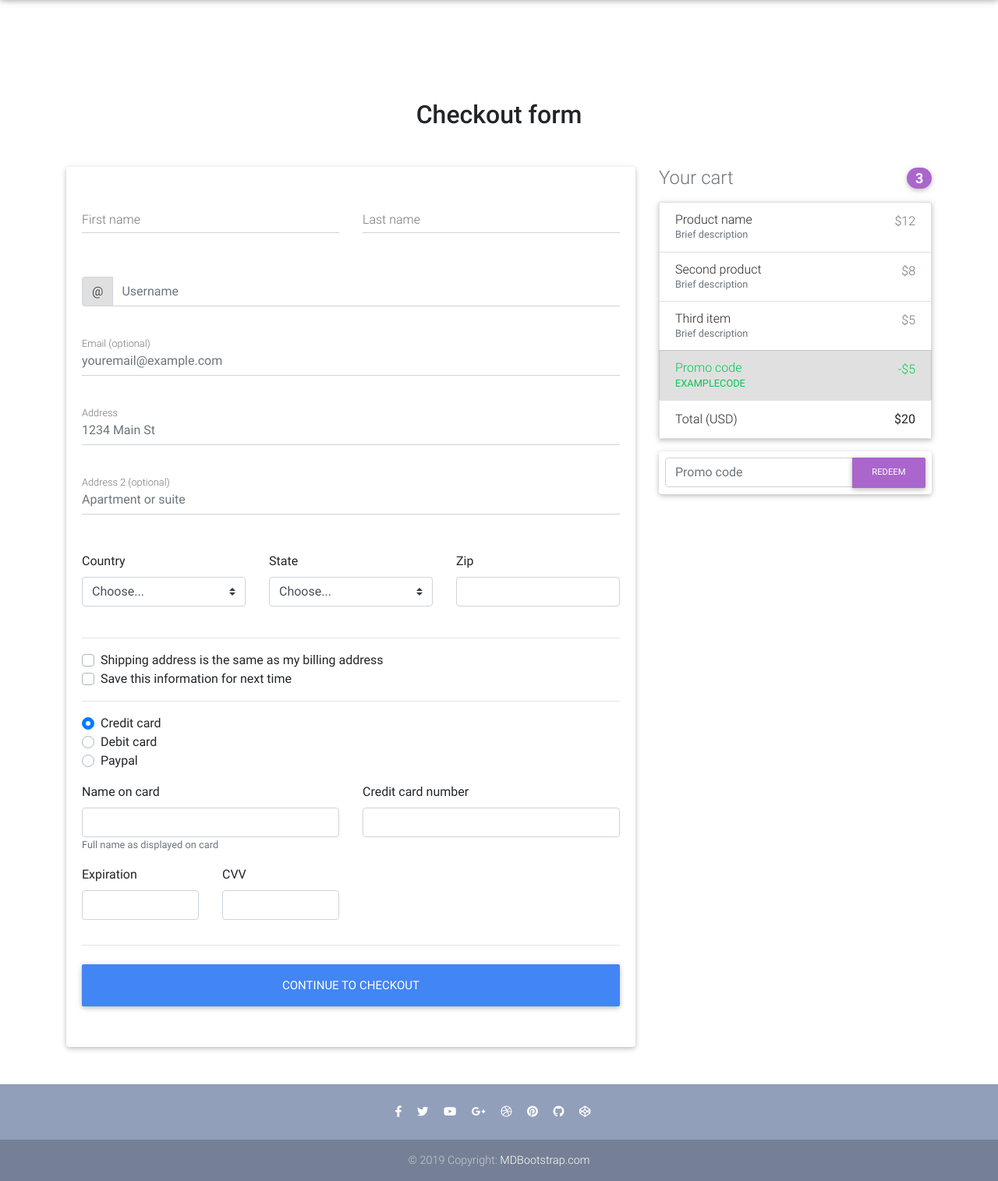
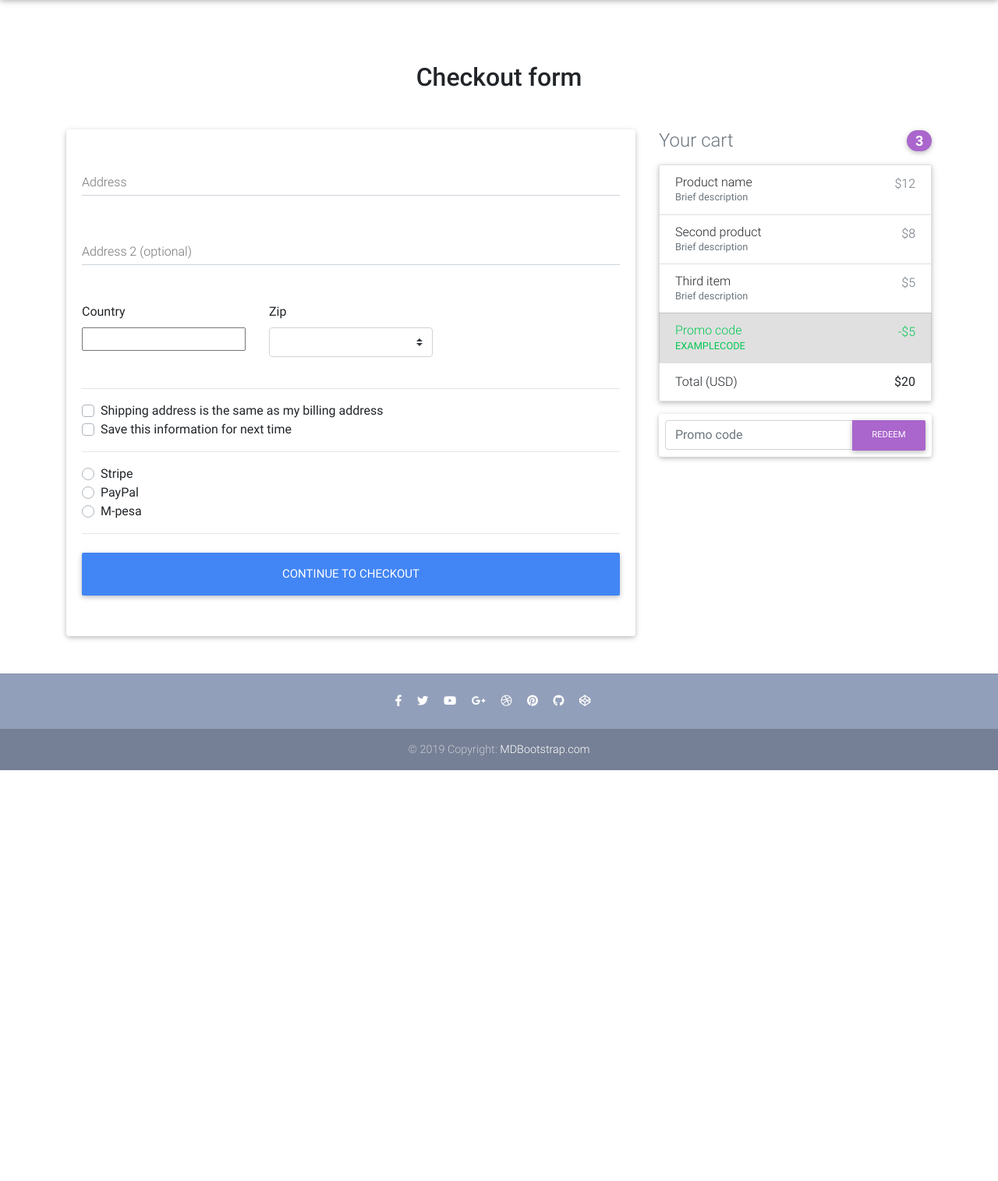
Before and after one commit to wagolemusa/ecommerce, a Django app: page /checkout/ in a window 1280 px wide. Shown: the part 64-1579 px from the top of the page at 78% size. After the commit the page ends 1052 px from the top, so only its background shows below. Run offline with Django 3.2, Linux system fonts and the light colour scheme; some libraries are stand-ins or nearby versions.

Commit message:
Woking on checkout

```diff
--- a/ecommerce/ecommerce/settings.py
+++ b/ecommerce/ecommerce/settings.py
@@ -43,6 +43,7 @@ INSTALLED_APPS = [
     'allauth.socialaccount',
     'crispy_forms',
     'django_crispy_bulma',
+    'django_countries',
     'shops',
 
 
--- /dev/null
+++ b/ecommerce/shops/forms.py
@@ -0,0 +1,31 @@
+from django import forms
+from django_countries.fields import CountryField
+from django_countries.widgets import CountrySelectWidget
+
+PAYMENT_CHOICES = (
+	('S', 'Stripe'),
+	('P', 'PayPal'),
+	('M', 'M-pesa')
+
+)
+
+
+class CheckoutForm(forms.Form):
+	street_address = forms.CharField(widget=forms.TextInput(attrs={
+		'class': 'form-control'
+		}))
+	apartment_address = forms.CharField(required=False, widget=forms.TextInput(attrs={
+		'class': 'form-control'
+		}))
+	country = CountryField(blank_label='(select country)').formfield(
+			widget=CountrySelectWidget(attrs={
+				'class': 'custom-select d-block w-100'
+				}))
+	zip = forms.CharField(widget=forms.TextInput(attrs={
+		'class': 'custom-select d-block w-100',
+		'id': 'zip'
+		}))
+	same_shipping_address = forms.BooleanField(required=False)
+	save_info = forms.BooleanField(required=False	)
+	payment_option = forms.ChoiceField(
+		widget=forms.RadioSelect, choices=PAYMENT_CHOICES)
--- a/ecommerce/shops/urls.py
+++ b/ecommerce/shops/urls.py
@@ -3,7 +3,7 @@ from django.urls import path
 from .views import (
 	ItemDetailView,
 	OrderSummaryView,
-	checkout,
+	CheckoutView,
 	HomeView,
 	about,
 	add_to_cart,
@@ -18,7 +18,7 @@ urlpatterns = [
 	path('', HomeView.as_view(), name='home'),
 	path('product/<slug>/', ItemDetailView.as_view(), name='product'),
 	path('order-summary/', OrderSummaryView.as_view(), name='order-summary'),
-	path('checkout/', checkout, name='checkout'),
+	path('checkout/', CheckoutView.as_view(), name='checkout'),
 	path('about/', about, name='about'),
 	path('add-to-cart/<slug>/', add_to_cart, name='add-to-cart'),
 	path('remove-from-cart/<slug>/', remove_from_cart, name='remove-from-cart'),
--- a/ecommerce/shops/views.py
+++ b/ecommerce/shops/views.py
@@ -11,8 +11,8 @@ from django.contrib.auth.decorators import login_required
 from django.utils.decorators import method_decorator
 # Create your views here.
 # from django.contrib.staticfiles
-
-from .models import Item, OrderItem, Order
+from .forms import CheckoutForm
+from .models import Item, OrderItem, Order, BillingAddress
 
 def products(request):
 	context = {
@@ -22,8 +22,49 @@ def products(request):
 	}
 	return render(request, "products.html", context)
 
-def checkout(request):
-	return render(request, "checkout.html")
+class CheckoutView(View):
+	def get(self, *args, **kwargs):
+		form = CheckoutForm()
+		context = {
+			'form': form
+		}
+		return render(self.request, "checkout.html", context)
+
+	def post(self, *args, **kwargs):
+		form = CheckoutForm(self.request.POST or None)
+		# Check if user have an order
+		try:
+			order = Order.objects.get(user=self.request.user, ordered=False)
+			if form.is_valid():
+				street_address = form.cleaned_data.get('street_address')
+				apartment_address = form.cleaned_data.get('apartment_address')
+				country = form.cleaned_data.get('country')
+				zip = form.cleaned_data('zip')
+				# TODO: Functionality for these field
+				# same_shippin_address = form.cleaned_data.get(
+				# 	'same_shippin_address')
+				# save_info = form.cleaned_data.get('save_info')
+				payment_option = form.cleaned_data.get('payment_option')
+
+				billing_address = BillingAddress(
+					user=self.request.user,
+					street_address=street_address,
+					apartment_address=apartment_address,
+					country=country,
+					zip=zip
+				)
+				billing_address.save()
+				order.billing_address = billing_address
+				order.save()
+				# TODO: add redirect to the selected payment option
+				return redirect('shops:checkout')
+			messages.warning(self.request, "Failed Checkout")
+			return redirect('shops:checkout')
+		except ObjectDoesNotExist:
+			messages.error(self.request, "You do not have an active order")
+			return redirect("shops:order-summary")
+
+
 
 def about(request):
 	return render(request, "about.html")
--- a/ecommerce/templates/account/login.html
+++ b/ecommerce/templates/account/login.html
@@ -42,10 +42,10 @@
 
           <form class="login" method="POST" action="{% url 'account_login' %}">
             {% csrf_token %}
-            {{ form.as_p }}
+            <!-- {{ form.as_p }} -->
             <!-- {{ my_formset|crispy }} -->
             <!-- {% crispy form %} -->
-
+            {{ form|crispy }}
             {% if redirect_field_value %}
             <input type="hidden" name="{{ redirect_field_name }}" value="{{ redirect_field_value }}" />
             {% endif %}
--- a/ecommerce/templates/checkout.html
+++ b/ecommerce/templates/checkout.html
@@ -1,9 +1,10 @@
 {% extends "base.html" %}
+{% load crispy_forms_tags %}
 
 {% block content %}
 
   <!--Main layout-->
-  <main class="mt-5 pt-4">
+  <main class="pt-4">
     <div class="container wow fadeIn">
 
       <!-- Heading -->
@@ -18,62 +19,28 @@
           <!--Card-->
           <div class="card">
 
+
+
             <!--Card content-->
-            <form class="card-body">
+            <form method="POST" class="card-body">
+              {% csrf_token %}
 
               <!--Grid row-->
               <div class="row">
-
-                <!--Grid column-->
-                <div class="col-md-6 mb-2">
-
-                  <!--firstName-->
-                  <div class="md-form ">
-                    <input type="text" id="firstName" class="form-control">
-                    <label for="firstName" class="">First name</label>
-                  </div>
-
-                </div>
-                <!--Grid column-->
-
-                <!--Grid column-->
-                <div class="col-md-6 mb-2">
-
-                  <!--lastName-->
-                  <div class="md-form">
-                    <input type="text" id="lastName" class="form-control">
-                    <label for="lastName" class="">Last name</label>
-                  </div>
-
-                </div>
-                <!--Grid column-->
-
               </div>
               <!--Grid row-->
 
-              <!--Username-->
-              <div class="md-form input-group pl-0 mb-5">
-                <div class="input-group-prepend">
-                  <span class="input-group-text" id="basic-addon1">@</span>
-                </div>
-                <input type="text" class="form-control py-0" placeholder="Username" aria-describedby="basic-addon1">
-              </div>
-
-              <!--email-->
-              <div class="md-form mb-5">
-                <input type="text" id="email" class="form-control" placeholder="youremail@example.com">
-                <label for="email" class="">Email (optional)</label>
-              </div>
-
               <!--address-->
     <div class="md-form mb-5">
-                <input type="text" id="address" class="form-control" placeholder="1234 Main St">
+       <!-- <input type="text" id="address" class="form-control"> -->
+       {{ form.street_address }}
         <label for="address" class="">Address</label>
     </div>
 
     <!--address-2-->
     <div class="md-form mb-5">
-                <input type="text" id="address-2" class="form-control" placeholder="Apartment or suite">
+      <!-- <input type="text" id="address-2" class="form-control"> -->
+      {{ form.apartment_address }}
      <label for="address-2" class="">Address 2 (optional)</label>
      </div>
 
@@ -84,10 +51,11 @@
                 <div class="col-lg-4 col-md-12 mb-4">
 
                   <label for="country">Country</label>
-                  <select class="custom-select d-block w-100" id="country" required>
+               <!--    <select class="custom-select d-block w-100" id="country" required>
                     <option value="">Choose...</option>
                     <option>United States</option>
-                  </select>
+                  </select> -->
+                  {{ form.country }}
                   <div class="invalid-feedback">
                     Please select a valid country.
                   </div>
@@ -98,23 +66,9 @@
                 <!--Grid column-->
                 <div class="col-lg-4 col-md-6 mb-4">
 
-                  <label for="state">State</label>
-                  <select class="custom-select d-block w-100" id="state" required>
-                    <option value="">Choose...</option>
-                    <option>California</option>
-                  </select>
-                  <div class="invalid-feedback">
-                    Please provide a valid state.
-                  </div>
-
-                </div>
-                <!--Grid column-->
-
-                <!--Grid column-->
-                <div class="col-lg-4 col-md-6 mb-4">
-
                   <label for="zip">Zip</label>
-                  <input type="text" class="form-control" id="zip" placeholder="" required>
+                  <!-- <input type="text" class="form-control" id="zip" placeholder="" required> -->
+                  {{ form.zip }}
                   <div class="invalid-feedback">
                     Zip code required.
                   </div>
@@ -128,63 +82,39 @@
               <hr>
 
               <div class="custom-control custom-checkbox">
-                <input type="checkbox" class="custom-control-input" id="same-address">
+              <input {% if form.same_billing_address.value %}checked{% endif %} type="checkbox" name="same_shippin_address" class="custom-control-input" id="same-address">
                 <label class="custom-control-label" for="same-address">Shipping address is the same as my billing address</label>
               </div>
+
               <div class="custom-control custom-checkbox">
-                <input type="checkbox" class="custom-control-input" id="save-info">
+                <input {% if form.save_info.value %}checked{% endif %} type="checkbox" name="save_info" class="custom-control-input" id="save-info">
                 <label class="custom-control-label" for="save-info">Save this information for next time</label>
               </div>
 
               <hr>
 
               <div class="d-block my-3">
+              {% for value, name in form.fields.payment_option.choices %}
                 <div class="custom-control custom-radio">
-                  <input id="credit" name="paymentMethod" type="radio" class="custom-control-input" checked required>
-                  <label class="custom-control-label" for="credit">Credit card</label>
+                  <input id="{{ name }}" name="payment_option" value="{{ value }}" type="radio" class="custom-control-input">
+
+                  <label class="custom-control-label" for="{{ name }}">{{ name }}</label>
+                  <!-- {{ form.payment_option }} -->
                 </div>
-                <div class="custom-control custom-radio">
-                  <input id="debit" name="paymentMethod" type="radio" class="custom-control-input" required>
-                  <label class="custom-control-label" for="debit">Debit card</label>
-                </div>
-                <div class="custom-control custom-radio">
+              {% endfor %}
+                <!-- <div class="custom-control custom-radio">
                   <input id="paypal" name="paymentMethod" type="radio" class="custom-control-input" required>
                   <label class="custom-control-label" for="paypal">Paypal</label>
                 </div>
+
+                <div class="custom-control custom-radio">
+                  <input id="m_pesa" name="paymentMethod" type="radio" class="custom-control-input" required>
+                  <label class="custom-control-label" for="m_pesa">M-Pesa</label>
+                </div> -->
               </div>
-              <div class="row">
-                <div class="col-md-6 mb-3">
-                  <label for="cc-name">Name on card</label>
-                  <input type="text" class="form-control" id="cc-name" placeholder="" required>
-                  <small class="text-muted">Full name as displayed on card</small>
-                  <div class="invalid-feedback">
-                    Name on card is required
-                  </div>
-                </div>
-                <div class="col-md-6 mb-3">
-                  <label for="cc-number">Credit card number</label>
-                  <input type="text" class="form-control" id="cc-number" placeholder="" required>
-                  <div class="invalid-feedback">
-                    Credit card number is required
-                  </div>
-                </div>
-              </div>
-              <div class="row">
-                <div class="col-md-3 mb-3">
-                  <label for="cc-expiration">Expiration</label>
-                  <input type="text" class="form-control" id="cc-expiration" placeholder="" required>
-                  <div class="invalid-feedback">
-                    Expiration date required
-                  </div>
-                </div>
-                <div class="col-md-3 mb-3">
-                  <label for="cc-expiration">CVV</label>
-                  <input type="text" class="form-control" id="cc-cvv" placeholder="" required>
-                  <div class="invalid-feedback">
-                    Security code required
-                  </div>
-                </div>
-              </div>
+
+
+
               <hr class="mb-4">
               <button class="btn btn-primary btn-lg btn-block" type="submit">Continue to checkout</button>
 
--- a/requirements.txt
+++ b/requirements.txt
@@ -15,6 +15,7 @@ cryptography==2.6.1
 cycler==0.10.0
 decorator==4.3.2
 defusedxml==0.5.0
+django-crispy-forms==1.9.0
 django-markdown-deux==1.0.5
 entrypoints==0.3
 Flask==1.0.2
```
Also changed, not shown: ecommerce/shops/models.py (+14 -0 lines), ecommerce/db.sqlite3, ecommerce/shops/migrations/0012_billingaddress.py (added), ecommerce/shops/migrations/0013_order_billing_address.py (added), ecommerce/shops/migrations/0014_auto_20200401_1946.py (added). Lines whose indentation alone changed are shown as unchanged.
